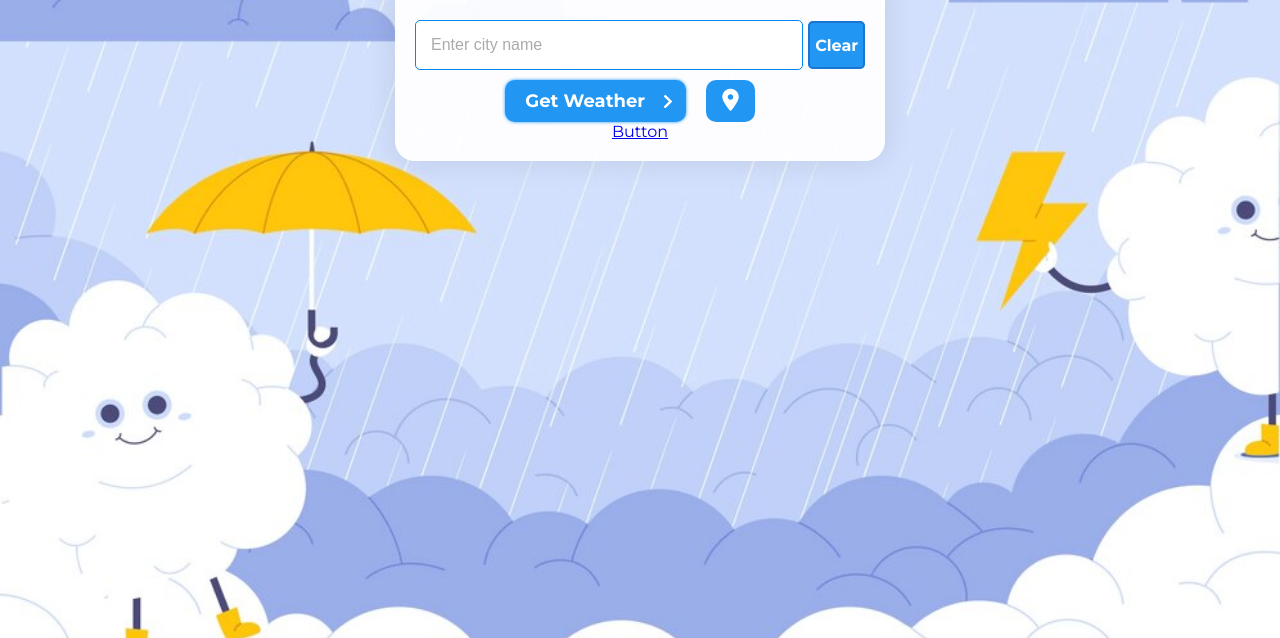
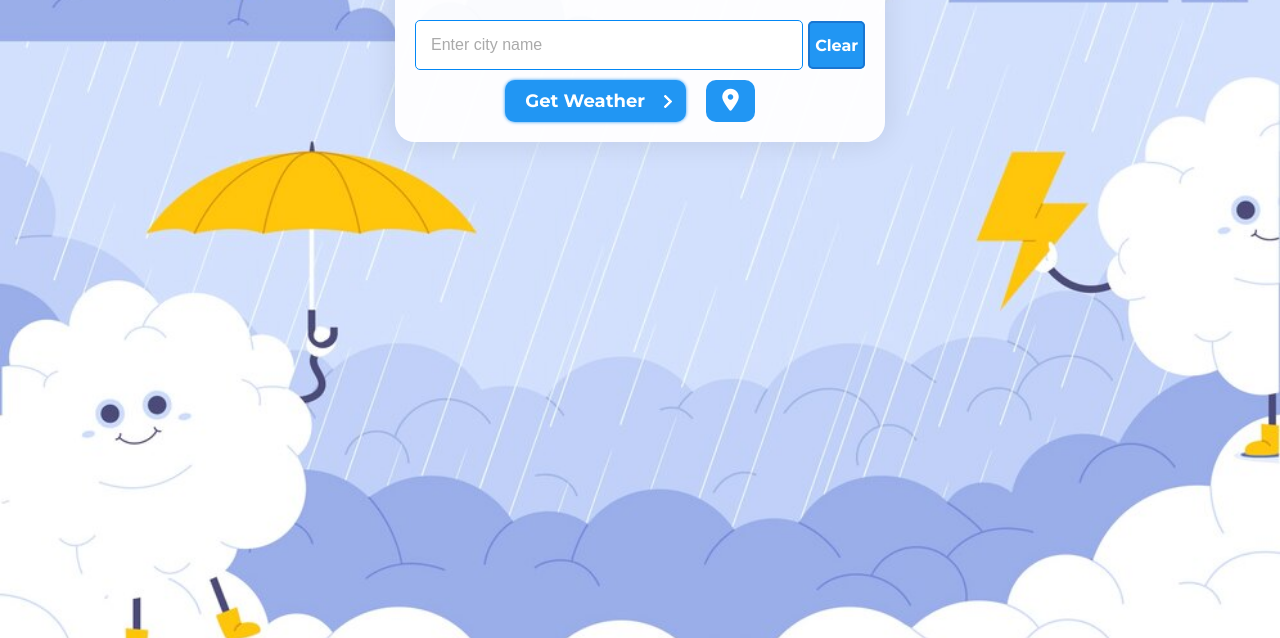
Before and after one commit to vinaykumar1332/Weather-app, a plain HTML site: page index.html in a window 1280 px wide. Shown: the part 162-800 px from the top of the page. Drawn offline with nearby package versions, Linux system fonts and the light colour scheme.

```diff
--- a/index.html
+++ b/index.html
@@ -56,9 +56,6 @@
                 <p id="wind-speed"></p>
             </div>
         </div>
-        <div>
-          <a href="indexq.html" >Button</a>
-        </div>
 
     </div>
     <div id="toast-container"></div>
```
